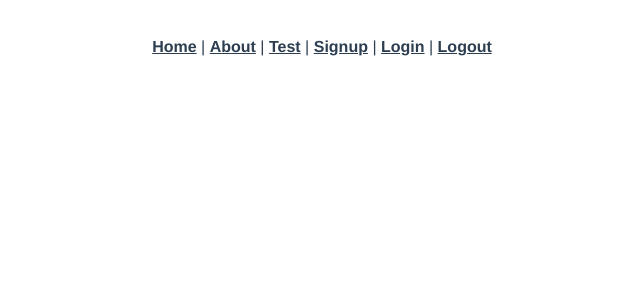
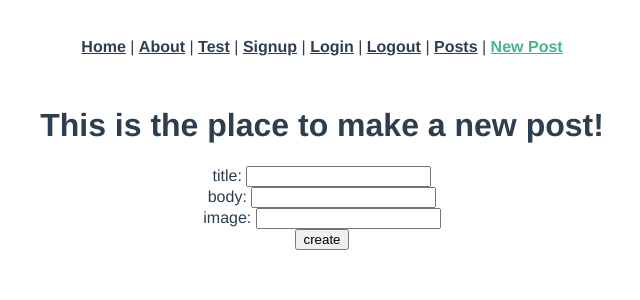
Before and after one commit to DeanaVandegriff/blog-frontend-app, a Vue app: page /posts/new in a window 1280 px wide. Shown: the top 300 px of the page, without its empty margins (318-958 px from the left). Built offline with nearby package versions, Linux system fonts and the light colour scheme.

Commit message:
adds page for Index and New

```diff
--- a/src/App.vue
+++ b/src/App.vue
@@ -11,6 +11,10 @@
     <router-link to="/login">Login</router-link>
     |
     <router-link to="/logout">Logout</router-link>
+    |
+    <router-link to="/posts">Posts</router-link>
+    |
+    <router-link to="/posts/new">New Post</router-link>
   </nav>
   <router-view />
 </template>
--- a/src/router/index.js
+++ b/src/router/index.js
@@ -4,6 +4,8 @@ import TestView from "../views/TestView.vue";
 import SignUp from "../views/SignUp.vue";
 import LogIn from "../views/LogIn.vue";
 import LogOut from "../views/LogOut.vue";
+import PostsIndex from "../views/PostsIndex.vue";
+import PostsNew from "../views/PostsNew.vue";
 
 const routes = [
   {
@@ -39,6 +41,16 @@ const routes = [
     name: "logout",
     component: LogOut,
   },
+  {
+    path: "/posts",
+    name: "posts-index",
+    component: PostsIndex,
+  },
+  {
+    path: "/posts/new",
+    name: "posts-new",
+    component: PostsNew,
+  },
 ];
 
 const router = createRouter({
--- /dev/null
+++ b/src/views/PostsIndex.vue
@@ -0,0 +1,28 @@
+<script>
+import axios from "axios";
+
+export default {
+  data: function () {
+    return {
+      posts: [],
+    };
+  },
+  created: function () {
+    axios.get("http://localhost:3000/posts.json").then((response) => {
+      this.posts = response.data;
+      console.log("Posts", this.posts);
+    });
+  },
+};
+</script>
+
+<template>
+  <div class="index">
+    <h1>These are my blog posts!</h1>
+    <div v-for="post in posts" v-bind:key="post.id">
+      <h2>Title: {{ post.title }}</h2>
+      <img :src="post.image" v-bind:alt="image_coming_soon" />
+      <p>Post: {{ post.body }}</p>
+    </div>
+  </div>
+</template>
--- /dev/null
+++ b/src/views/PostsNew.vue
@@ -0,0 +1,46 @@
+<script>
+import axios from "axios";
+
+export default {
+  data: function () {
+    return {
+      newPostParams: {},
+    };
+  },
+
+  methods: {
+    createPost: function () {
+      console.log("Creating a New Blog Post");
+
+      axios.post("http://localhost:3000.json", this.newPostParams).then((response) => {
+        console.log("Sucess", response.data);
+        this.posts.push(response.data);
+      });
+    },
+  },
+};
+</script>
+
+<template>
+  <div class="posts-new">
+    <form v-on:submit.prevent="createPost()">
+      <h1>This is the place to make a new post!</h1>
+
+      <div>
+        <div class="form-group">
+          title:
+          <input type="text" v-model="newPostParams.title" />
+        </div>
+        <div class="form-group">
+          body:
+          <input type="text" v-model="newPostParams.body" />
+        </div>
+        <div class="form-group">
+          image:
+          <input type="text" v-model="newPostParams.image" />
+        </div>
+      </div>
+      <input type="submit" value="create" />
+    </form>
+  </div>
+</template>
```
